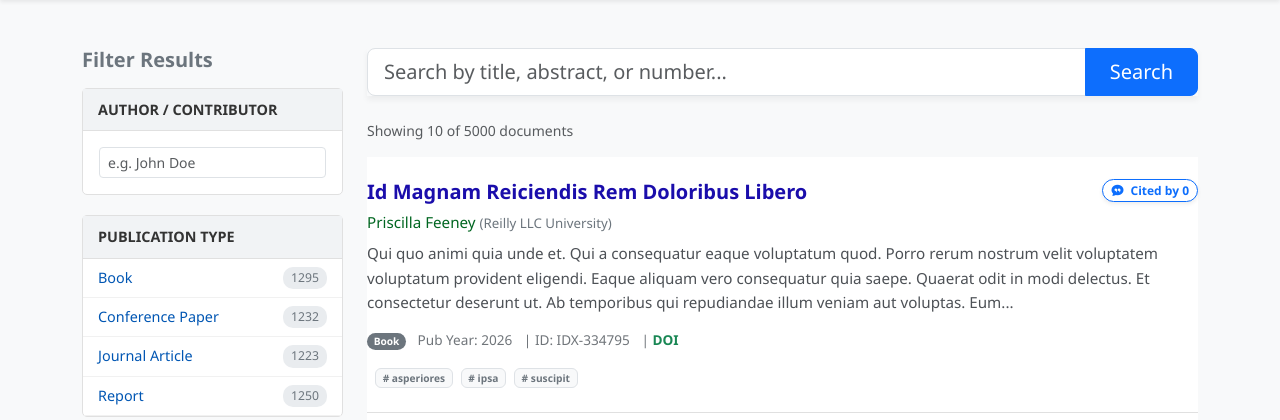
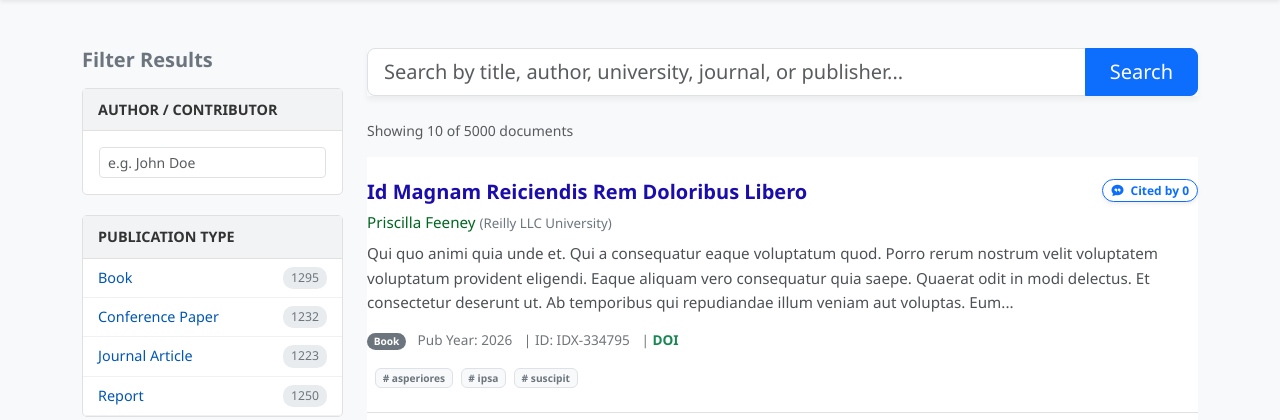
Before and after one commit to dickpra/sustain-indexer, a Laravel app: page /results in a window 1280 px wide. Shown: the part 69-489 px from the top of the page. Run offline with Laravel 10, Linux system fonts and the light colour scheme; data comes from the database, SQL or seed files in the repository; tables that the repository leaves empty hold one stand-in row (values such as "Sample post").

Commit message:
add search name publisher

```diff
--- a/app/Http/Controllers/DocumentController.php
+++ b/app/Http/Controllers/DocumentController.php
@@ -320,7 +320,7 @@ class DocumentController extends Controller
     }
 
     // ==========================================
-    // 4. Fungsi Pencarian (Search API) - UPDATED FACETED
+    // 4. Fungsi Pencarian (Search API) - OMNI SEARCH
     // ==========================================
     public function search(Request $request)
     {
@@ -329,18 +329,27 @@ class DocumentController extends Controller
         $year = $request->query('year');
         $authorFilter = $request->query('author');
 
-        // 1. QUERY DASAR (Hanya berdasarkan teks pencarian)
-        // 1. QUERY DASAR (Hanya berdasarkan teks pencarian)
+        // 1. QUERY DASAR (Pencarian Sapu Jagat)
         $baseQuery = Document::with('authors.institution')->where('is_verified', true);
 
         if ($q) {
             $baseQuery->where(function($queryBuilder) use ($q) {
+                // A. Cari di data Dokumen itu sendiri
                 $queryBuilder->where('title', 'like', "%$q%")
                              ->orWhere('abstract', 'like', "%$q%")
-                             ->orWhere('keywords', 'like', "%$q%") // <--- TAMBAHKAN BARIS INI BOS! 🔥
+                             ->orWhere('keywords', 'like', "%$q%")
                              ->orWhere('document_number', 'like', "%$q%")
+                             ->orWhere('publisher', 'like', "%$q%")      // 🔥 Cari nama Publisher
+                             ->orWhere('journal_title', 'like', "%$q%")  // 🔥 Cari nama Jurnal/Conference
+
+                             // B. Cari di data Penulis (Relasi ke tabel Authors)
                              ->orWhereHas('authors', function($authorQuery) use ($q) {
                                  $authorQuery->where('name', 'like', "%$q%");
+                             })
+
+                             // C. Cari di data Kampus (Relasi bersarang Authors -> Institutions)
+                             ->orWhereHas('authors.institution', function($instQuery) use ($q) {
+                                 $instQuery->where('name', 'like', "%$q%");
                              });
             });
         }
--- a/resources/views/index.blade.php
+++ b/resources/views/index.blade.php
@@ -117,7 +117,7 @@
         <div class="col-md-9" id="mainContentColumn">
 
             <div class="input-group input-group-lg mb-4 search-box">
-                <input type="text" id="searchInput" class="form-control" placeholder="Search by title, abstract, or number..." autocomplete="off">
+                <input type="text" id="searchInput" class="form-control" placeholder="Search by title, author, university, journal, or publisher..." autocomplete="off">
                 <button class="btn btn-primary px-4" type="button" onclick="fetchResults(document.getElementById('searchInput').value)">Search</button>
             </div>
 
```
